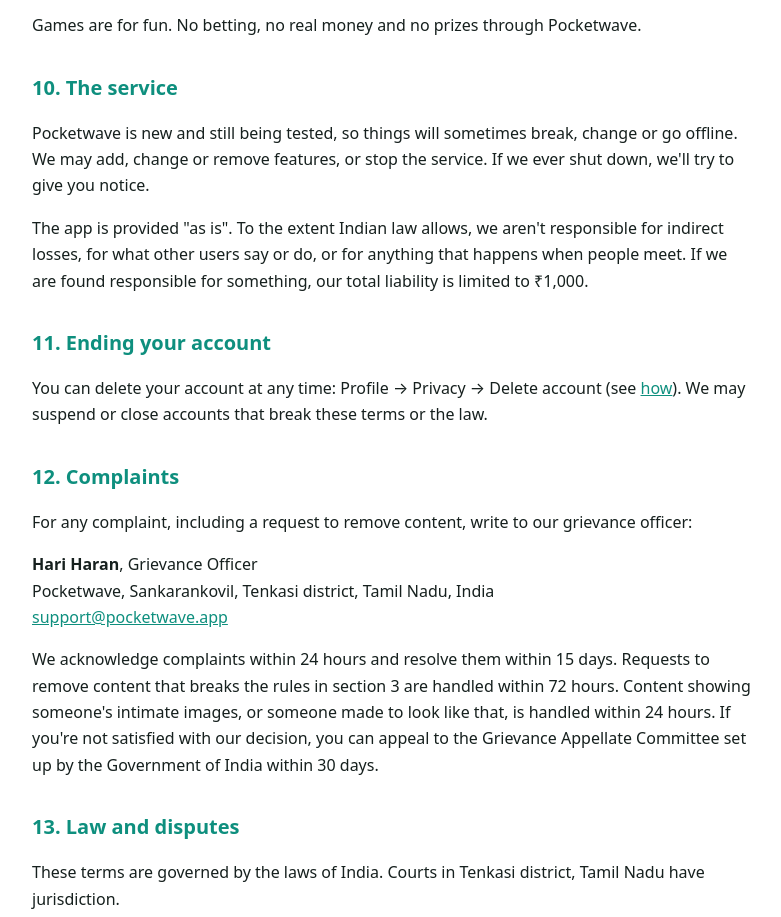
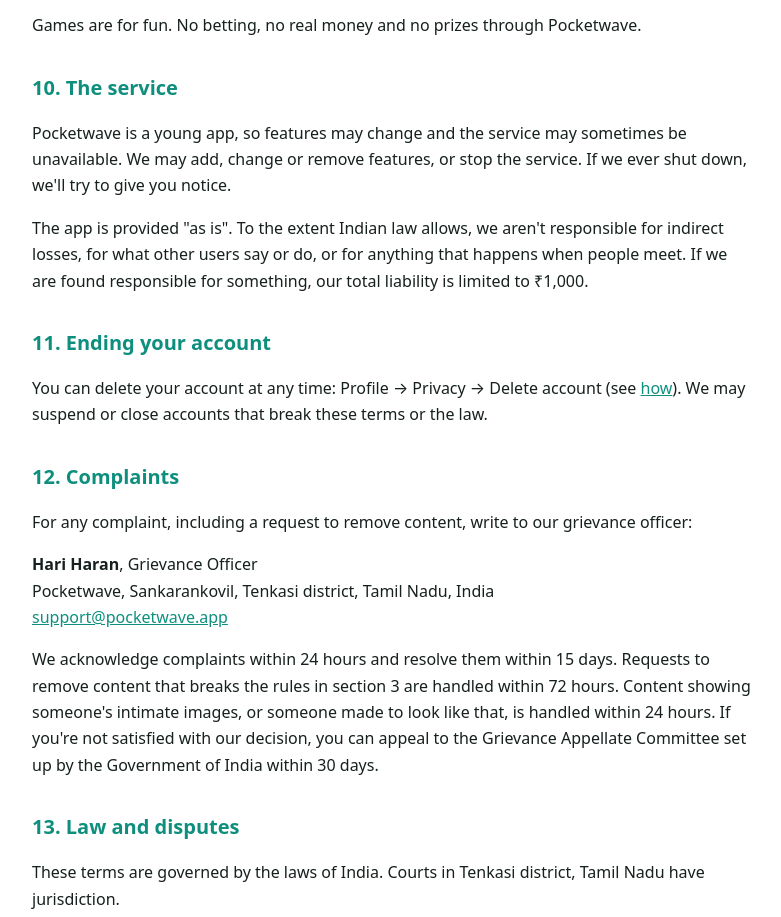
Before and after one commit to hariharansnowarc-cloud/pocketwave-website, a plain HTML site: page terms.html in a window 1280 px wide. Shown: the part 2760-3677 px from the top of the page, without its empty margins (248-1029 px from the left). Drawn offline with Linux system fonts and the light colour scheme.

Commit message:
Terms: no testing wording
Co-Authored-By: Claude Opus 5.5 <noreply@anthropic.com>
Claude-Session: https://claude.ai/code/session_01W5Kxcemd97T17DEnuPdYzb

```diff
--- a/terms.html
+++ b/terms.html
@@ -63,7 +63,7 @@
 <p>Games are for fun. No betting, no real money and no prizes through Pocketwave.</p>
 
 <h2>10. The service</h2>
-<p>Pocketwave is new and still being tested, so things will sometimes break, change or go offline. We may add, change or remove features, or stop the service. If we ever shut down, we'll try to give you notice.</p>
+<p>Pocketwave is a young app, so features may change and the service may sometimes be unavailable. We may add, change or remove features, or stop the service. If we ever shut down, we'll try to give you notice.</p>
 <p>The app is provided "as is". To the extent Indian law allows, we aren't responsible for indirect losses, for what other users say or do, or for anything that happens when people meet. If we are found responsible for something, our total liability is limited to ₹1,000.</p>
 
 <h2>11. Ending your account</h2>
```
